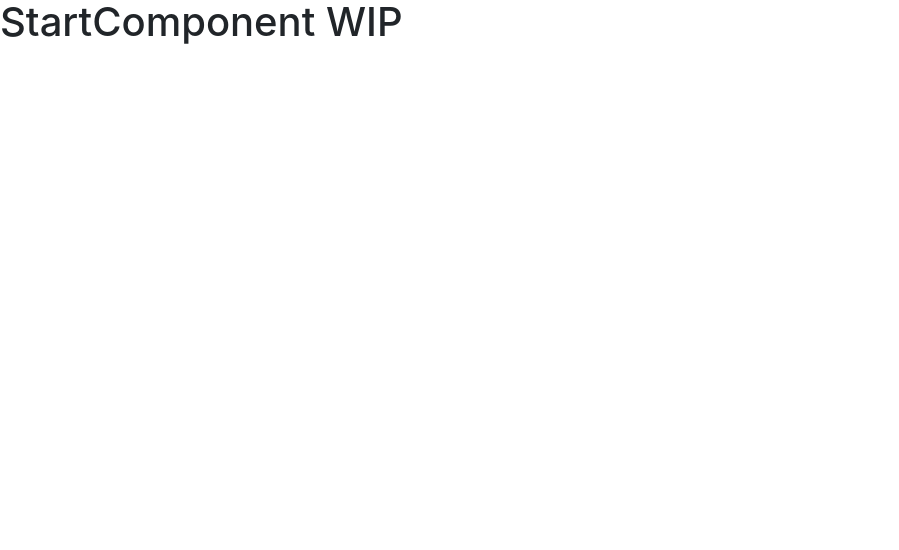
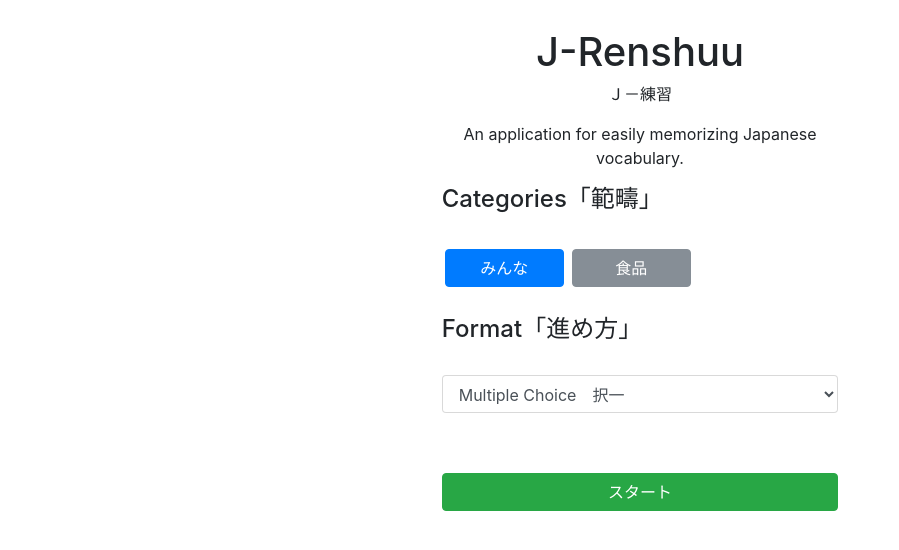
Before and after one commit to ryanarnold/j-renshuu, an Angular app: page /start in a window 1280 px wide. Shown: the top 550 px of the page, without its empty margins (0-899 px from the left). Built offline with nearby package versions, Linux system fonts and the light colour scheme.

Commit message:
Code StartComponent HTML.

```diff
--- a/src/app/components/start/start.component.css
+++ b/src/app/components/start/start.component.css
@@ -0,0 +1,13 @@
+.title {
+    margin-top: 30px;
+}
+
+.start {
+    width: 100%;
+    margin-top: 60px;
+}
+
+.all {
+    width: 30%;
+    margin: 3px;
+}
--- a/src/app/components/start/start.component.html
+++ b/src/app/components/start/start.component.html
@@ -1 +1,32 @@
-<h1>StartComponent WIP</h1>
+<div class="container-fluid">
+  <div class="row">
+    <div class="col"></div>
+    <div class="col">
+
+      <h1 class="text-center title">J-Renshuu</h1>
+      <p class="text-center">Ｊ－練習</p>
+      <p class="text-center">An application for easily memorizing Japanese vocabulary.</p>
+
+      <h4>Categories「範疇」</h4>
+      <br>
+
+      <div class="categories">
+        <button type="button" class="btn btn-primary all">みんな</button>
+        <category-button text="食品" title="food"></category-button>
+      </div>
+
+      <br>
+      <h4>Format「進め方」</h4>
+      <br>
+
+      <select class="form-control">
+        <option>Multiple Choice　択一</option>
+        <option>Manual Input　タイプ</option>
+      </select>
+
+      <button class="btn btn-success start">スタート</button>
+
+    </div>
+    <div class="col"></div>
+  </div>
+</div>
```
